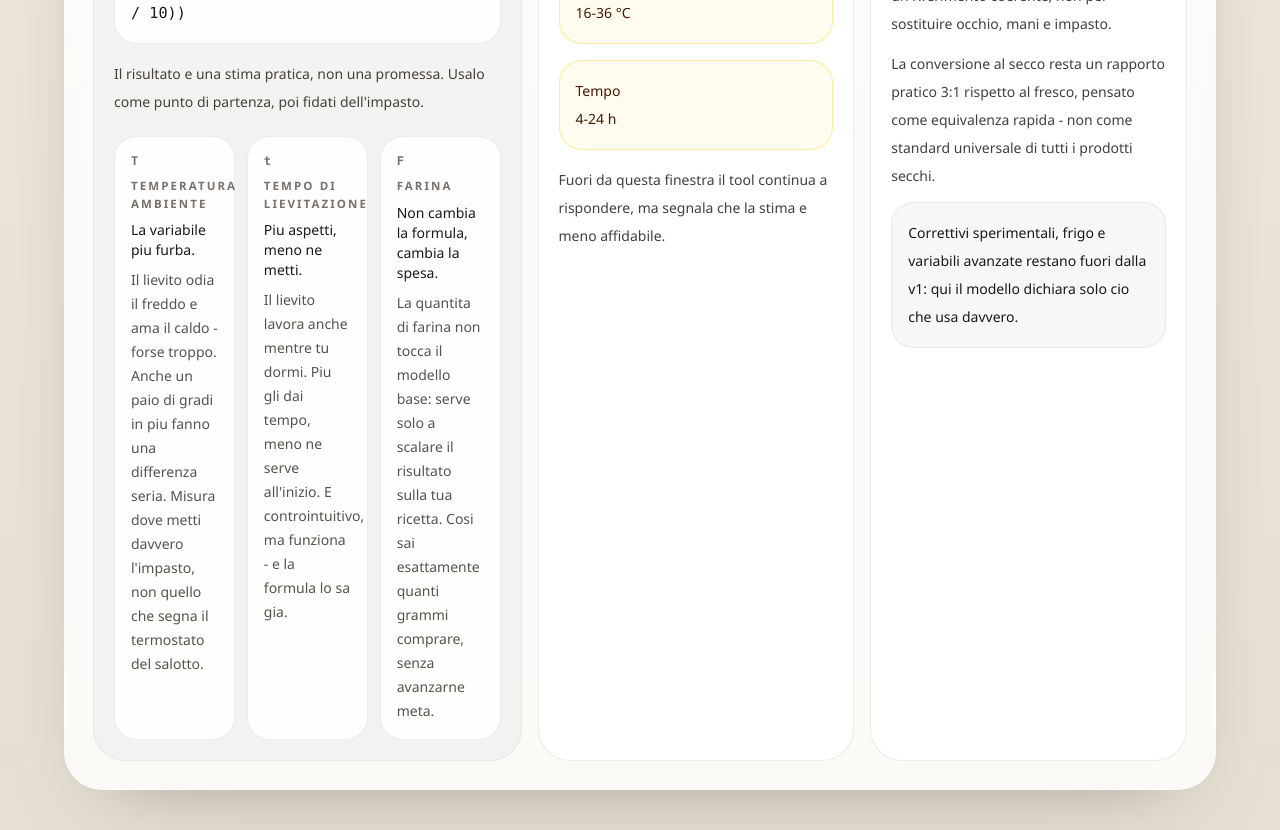
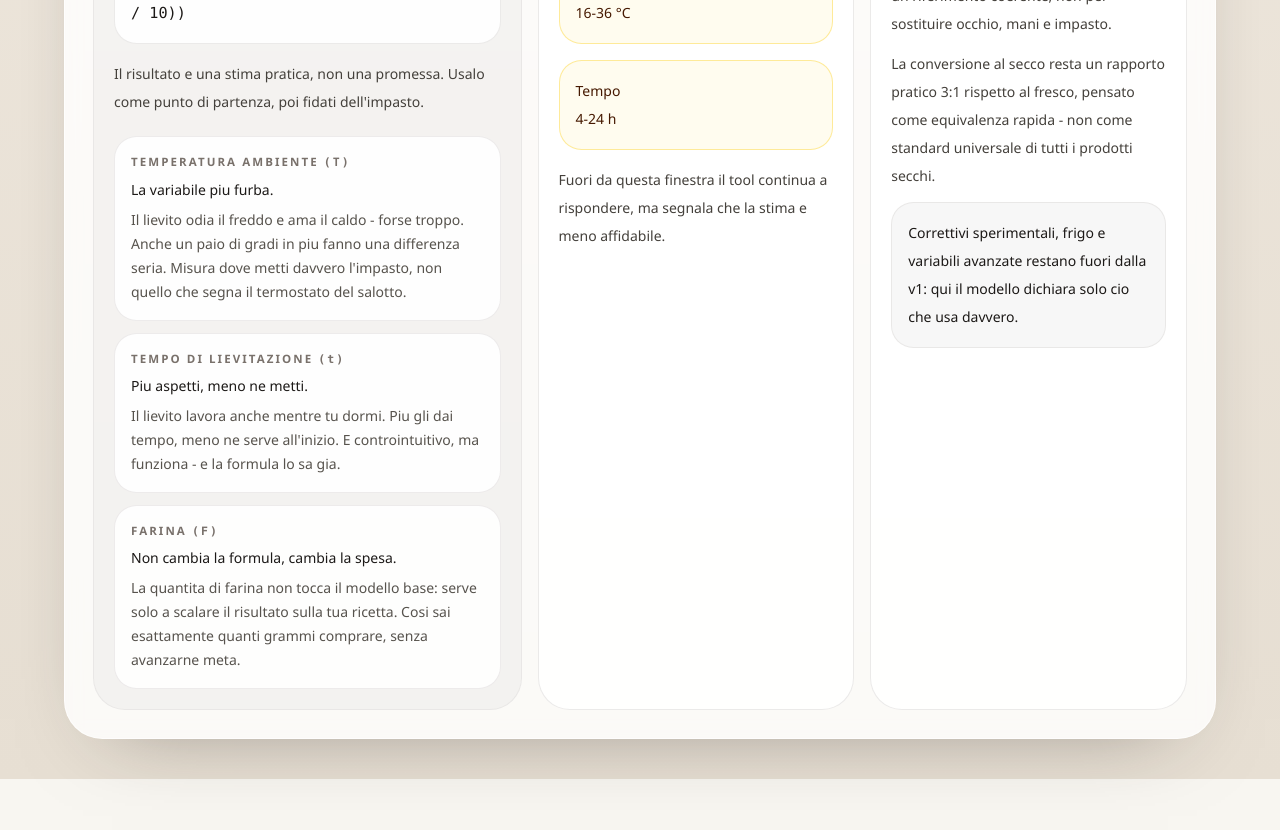
Before and after one commit to peppeg/Calcolatrice-Fermentazione, a Next.js app: page / in a window 1280 px wide. Shown: the part 1460-2290 px from the top of the page. After the commit the page ends 2239 px from the top, so only its background shows below. Built offline with nearby package versions, Linux system fonts and the light colour scheme.

Commit message:
fix(ui): refine model transparency cards

```diff
--- a/components/calculator/model-transparency-panel.tsx
+++ b/components/calculator/model-transparency-panel.tsx
@@ -68,20 +68,15 @@ export function ModelTransparencyPanel() {
             fidati dell&apos;impasto.
           </p>
 
-          <div className="mt-5 grid gap-3 sm:grid-cols-3">
+          <div className="mt-5 grid gap-3">
             {VARIABLE_CARDS.map((card) => (
               <div
                 key={card.symbol}
                 className="rounded-[1.4rem] border border-stone-200/75 bg-white/88 px-4 py-4"
               >
-                <p
-                  className="text-xs font-semibold tracking-[0.04em] text-stone-500"
-                  style={{ fontFamily: MONO_FONT }}
-                >
-                  {card.symbol}
-                </p>
-                <p className="mt-2 text-[0.72rem] font-semibold uppercase tracking-[0.18em] text-stone-500">
-                  {card.eyebrow}
+                <p className="text-[0.72rem] font-semibold tracking-[0.18em] text-stone-500">
+                  <span className="uppercase">{card.eyebrow}</span>{' '}
+                  <span style={{ fontFamily: MONO_FONT }}>({card.symbol})</span>
                 </p>
                 <p className="mt-2 text-sm font-medium text-stone-900">{card.title}</p>
                 <p className="mt-2 text-sm leading-6 text-stone-600">{card.detail}</p>
```
